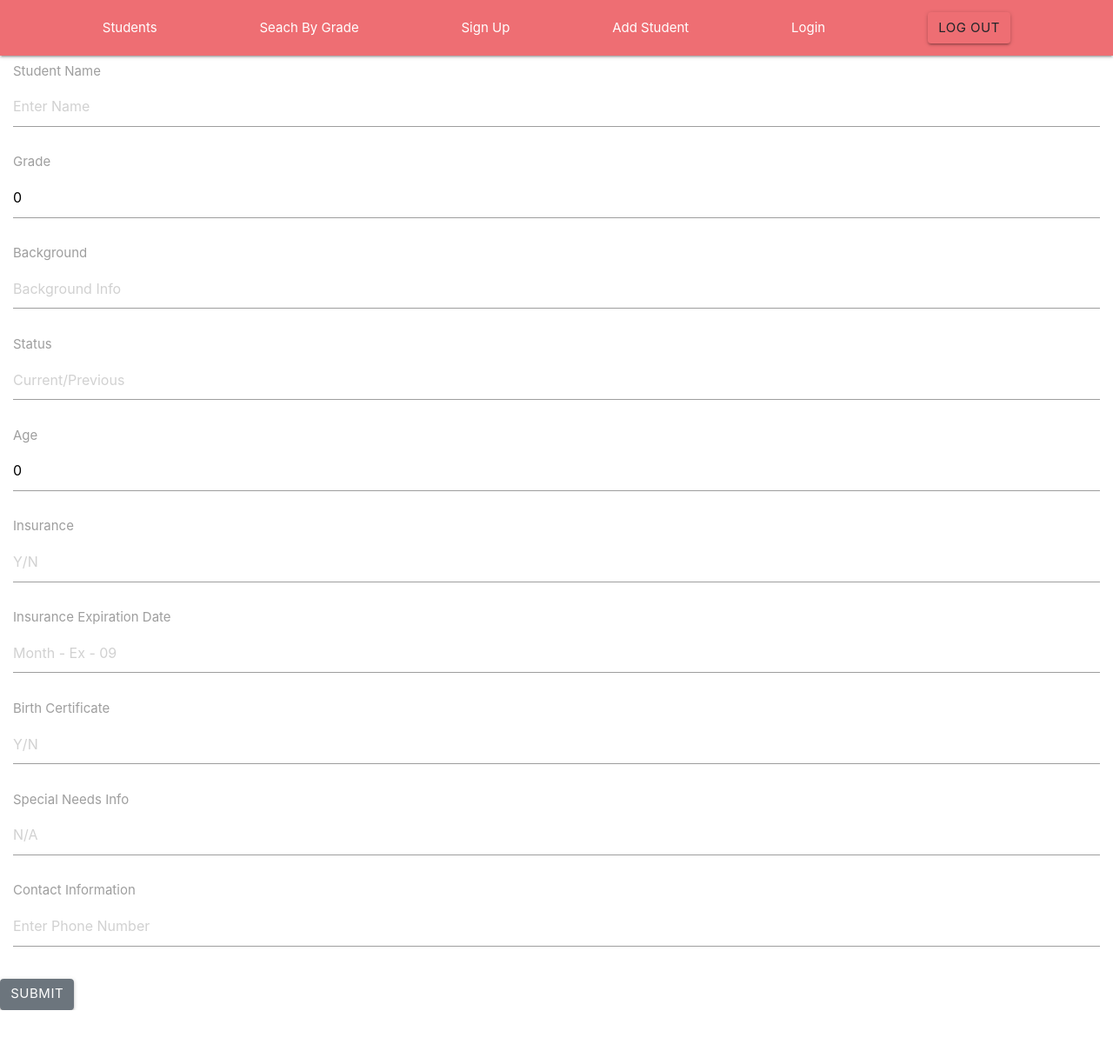
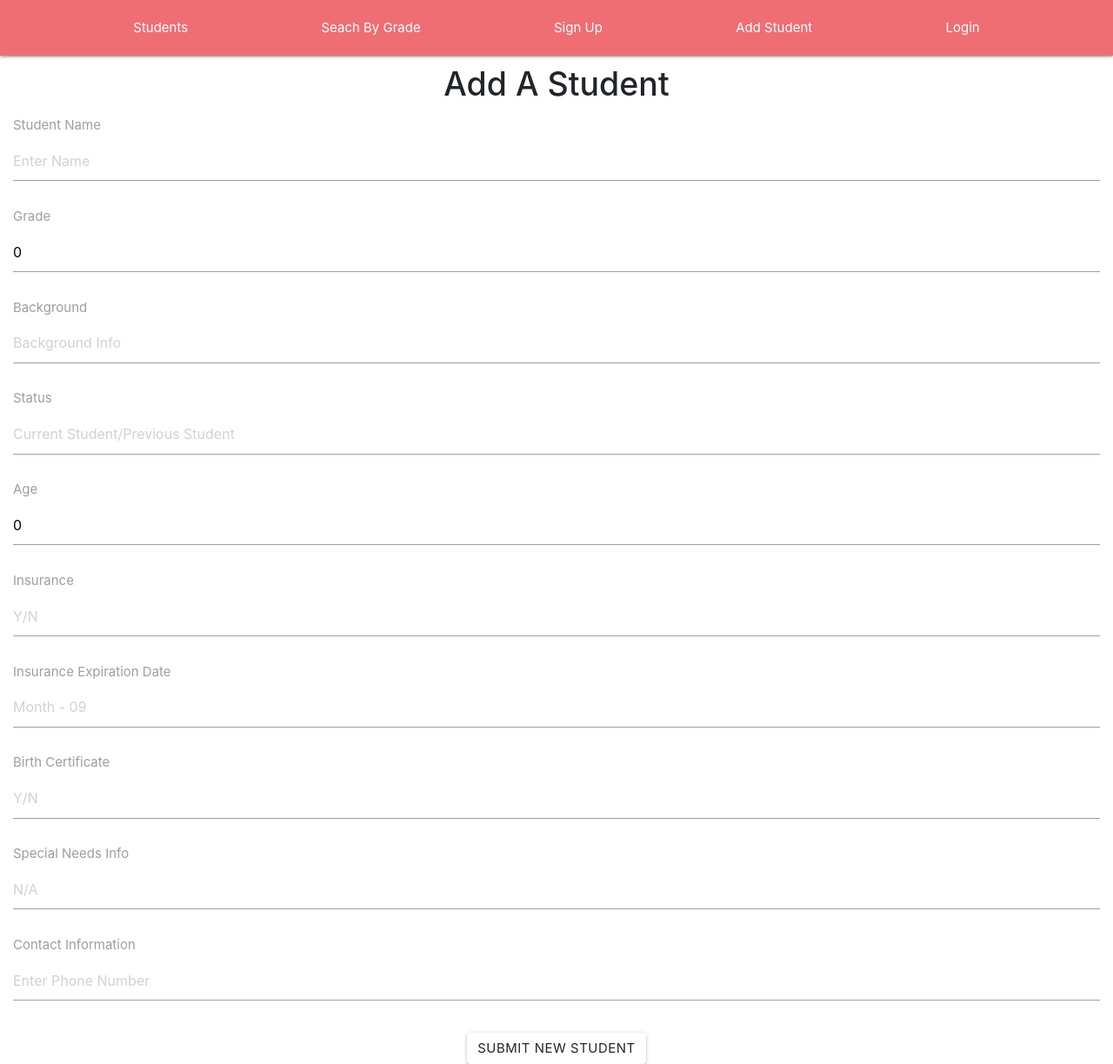
Before and after one commit to build-week-educell/frontend, a React (Create React App) app in the folder schoolsocial/: page /add in a window 1280 px wide. Shown: the whole page at 87% size. Before the commit the page ends 1162 px from the top, so only its background shows below. Built offline with nearby package versions, Linux system fonts and the light colour scheme.

Commit message:
several styling changes made to buttons

```diff
--- a/schoolsocial/src/components/AddStudent.js
+++ b/schoolsocial/src/components/AddStudent.js
@@ -117,6 +117,7 @@ class AddStudent extends Component {
   render() {
     return (
       <div>
+        <h1 className="addStudentHead">Add A Student</h1>
         <form onSubmit={this.addStudent}>
           <FormGroup>
             <Label for="studentName" sm={2}>
@@ -173,7 +174,7 @@ class AddStudent extends Component {
             <Col>
               <input
                 type="text"
-                placeholder="Current/Previous"
+                placeholder="Current Student/Previous Student"
                 value={this.state.status}
                 onChange={this.handleInputChange}
                 name="status"
@@ -218,39 +219,41 @@ class AddStudent extends Component {
           </FormGroup>
 
           <FormGroup>
-            <Label for="insuranceExp" sm={3}>Insurance Expiration Date</Label>
+            <Label for="insuranceExp" sm={3}>
+              Insurance Expiration Date
+            </Label>
             <Col>
               <input
                 type="number"
-                  placeholder="Month - Ex - 09"
+                placeholder="Month - 09"
                 value={this.state.insuranceExp}
                 onChange={this.handleInputChange}
                 name="insuranceExp"
-                  id='insuranceExp'
+                id="insuranceExp"
               />
             </Col>
           </FormGroup>
 
           <FormGroup>
-            <Label for="" sm={2}>Birth Certificate</Label>
+            <Label for="" sm={2}>
+              Birth Certificate
+            </Label>
             <Col>
-
-
               <input
                 type="text"
                 placeholder="Y/N"
                 value={this.state.birthCertificate}
                 onChange={this.handleInputChange}
                 name="birthCertificate"
-                id='birthCertificate'
+                id="birthCertificate"
               />
-
-
             </Col>
           </FormGroup>
 
           <FormGroup>
-            <Label for="" sm={3}>Special Needs Info</Label>
+            <Label for="" sm={3}>
+              Special Needs Info
+            </Label>
             <Col>
               <input
                 type="text"
@@ -264,9 +267,10 @@ class AddStudent extends Component {
           </FormGroup>
 
           <FormGroup>
-            <Label for="" sm={3}>Contact Information</Label>
+            <Label for="" sm={3}>
+              Contact Information
+            </Label>
             <Col>
-
               <input
                 type="text"
                 placeholder="Enter Phone Number"
@@ -275,14 +279,17 @@ class AddStudent extends Component {
                 name="contactInfo"
                 id="contactInfo"
               />
-
             </Col>
           </FormGroup>
 
-
-          <Button className='waves-effect waves-light btn' onClick={this.addStudent}>
-            Submit
-          </Button>
+          <div className="submitNewStudent">
+            <button
+              className="waves-effect waves-light btn"
+              onClick={this.addStudent}
+            >
+              Submit New Student
+            </button>
+          </div>
         </form>
       </div>
     );
--- a/schoolsocial/src/components/EditStudent.js
+++ b/schoolsocial/src/components/EditStudent.js
@@ -116,7 +116,7 @@ class EditStudent extends Component {
       });
       this.props.history.push('/students');
   };
- //CJ says this is good code learn this
+ //CJ says this is good code lol
   deleteStudent = e => {
     e.preventDefault();
     axios
@@ -308,7 +308,13 @@ class EditStudent extends Component {
 
 
           <button className='waves-effect waves-light btn edit' onClick={this.editStudent}>Submit</button>
-          <button className='waves-effect waves-light btn edit' onClick={this.deleteStudent}>Delete</button>
+          <button
+            className="waves-effect waves-light btn deleteButton"
+            onClick={this.deleteStudent}
+          >
+            Delete
+          </button>
+
         </form>
       </div>
     );
--- a/schoolsocial/src/components/Navigation.js
+++ b/schoolsocial/src/components/Navigation.js
@@ -16,21 +16,27 @@ class Navigation extends Component {
     }
     render() {
         return (
-        <nav >
-                <div className='nav-wrapper' >
-
-                    <NavLink to='/students'>Students</NavLink>
-                    <NavLink to='/grade'>Seach By Grade</NavLink>
-                    <NavLink to='/signup'>Sign Up</NavLink>
-                    <NavLink to='/add'>Add Student</NavLink>
-                    <NavLink className='decoration' to='/login'>Login</NavLink>
-                    <button className='waves-effect waves-light btn' onClick={this.logOut}>Log Out</button>
-                </div>
-        </nav>
-
-
-
-         );
+          <nav>
+            <div className="nav-wrapper">
+              <NavLink to="/students">Students</NavLink>
+              <NavLink to="/grade">Seach By Grade</NavLink>
+              <NavLink to="/signup">Sign Up</NavLink>
+              <NavLink to="/add">Add Student</NavLink>
+              {localStorage.token ? (
+                <button
+                  className="waves-effect waves-light btn"
+                  onClick={this.logOut}
+                >
+                  Log Out
+                </button>
+              ) : (
+                <NavLink className="decoration" to="/login">
+                  Login
+                </NavLink>
+              )}
+            </div>
+          </nav>
+        );
     }
 }
 
--- a/schoolsocial/src/components/Signup.js
+++ b/schoolsocial/src/components/Signup.js
@@ -46,55 +46,55 @@ class Signup extends Component {
     render() {
         return (
           <div>
-                <h1 className='signUp'>Sign Up</h1>
-                <form
-                    onSubmit={this.signUp}
-                >
+            <h1 className="signUp">Sign Up</h1>
+            <form onSubmit={this.signUp} className="signUpForm">
               <input
-                        type='text'
-                        placeholder='name'
-                        name='name'
+                type="text"
+                placeholder="name"
+                name="name"
                 value={this.state.name}
                 onChange={this.handleInputChange}
               />
 
               <input
-                        type='text'
-                        placeholder='username'
-                        name='username'
+                type="text"
+                placeholder="username"
+                name="username"
                 value={this.state.username}
                 onChange={this.handleInputChange}
               />
 
               <input
-                        type='text'
-                        placeholder='contact info'
-                        name='contactInfo'
+                type="text"
+                placeholder="contact info"
+                name="contactInfo"
                 value={this.state.contactInfo}
                 onChange={this.handleInputChange}
               />
 
               <input
-                        type='text'
-                        placeholder='organization'
-                        name='organization'
+                type="text"
+                placeholder="organization"
+                name="organization"
                 value={this.state.organization}
                 onChange={this.handleInputChange}
               />
 
               <input
-                        type='password'
-                        placeholder='Create Password'
-                        name='password'
+                type="password"
+                placeholder="Create Password"
+                name="password"
                 value={this.state.password}
                 onChange={this.handleInputChange}
               />
-
+              <div className='signUpButton'>
                 <button
                   onClick={this.signUp}
-                        className='waves-effect waves-light btn edit'
-                    >Complete Sign Up</button>
-
+                  className="waves-effect waves-light btn edit signUpButton"
+                >
+                  Complete Sign Up
+                </button>
+              </div>
             </form>
           </div>
         );
--- a/schoolsocial/src/components/Student.js
+++ b/schoolsocial/src/components/Student.js
@@ -27,10 +27,15 @@ class Students extends Component {
             .catch(error => console.log(error))
     }
 
+
+
     render() {
-        console.log(this.state.student)
+        //console.log(this.state.student)
         return (
-            <div className='card-panel blue-grey'>
+          <div className="card-panel blue-grey">
+            <div>
+              <h1>Student Information</h1>
+            </div>
             <div>Name: {this.state.student.name}</div>
             <div>Status: {this.state.student.status}</div>
             <div>Grade: {this.state.student.grade}</div>
@@ -39,10 +44,22 @@ class Students extends Component {
             <div>Age: {this.state.student.age}</div>
             <div>Insurance: {this.state.student.insurance}</div>
             <div>Insurance Exp: {this.state.student.insuranceExp}</div>
-                <div>Birth Certificate: {this.state.student.birthCertificate}</div>
-                <div>Representative: {this.state.student.representative}</div>
+            <div>
+              Birth Certificate: {this.state.student.birthCertificate}
+            </div>
+            <div>
+              Representative: {this.state.student.representative}
+            </div>
             <div>Phone Number: {this.state.student.contactInfo}</div>
-                <Link className='waves-effect waves-light btn edit' to={`/student/${this.state.student.id}/edit`}>Edit</Link>
+            <div>
+              <Link
+                className="waves-effect waves-light btn edit"
+                to={`/student/${this.state.student.id}/edit`}
+              >
+                Edit
+              </Link>
+
+            </div>
           </div>
         );
     }
--- a/schoolsocial/src/components/Students.js
+++ b/schoolsocial/src/components/Students.js
@@ -27,11 +27,11 @@ class Students extends Component {
     return (
       <div className="StudentList row materialboxed">
       <div className='studentHead'>
-        <h3 className='col s2'>name</h3>
-        <h3 className='col s2'>status</h3>
-        <h3 className='col s2'>age</h3>
-        <h3 className='col s2'>insurance</h3>
-        <h3 className='col s2'>birth cert</h3>
+        <h3 className='col s2'>Name</h3>
+        <h3 className='col s2'>Status</h3>
+        <h3 className='col s2'>Age</h3>
+        <h3 className='col s2'>Insurance</h3>
+        <h3 className='col s2'>Birth Cert</h3>
         <h3 className='col s2'>Contact Info.</h3>
         </div>
         {this.state.students.map(student => {
--- a/schoolsocial/src/styles/studentList.css
+++ b/schoolsocial/src/styles/studentList.css
@@ -9,6 +9,7 @@
     text-align: center;
     color: black;
     text-decoration: none;
+
 }
 
 .studentCard {
@@ -39,3 +40,39 @@
     display: flex;
     justify-content: center;
 }
+
+.signUpForm {
+    margin-top: 20px;
+    margin-bottom: 20px;
+
+
+
+}
+.signUpButton {
+  display: flex;
+  justify-content: center;
+}
+
+.addStudentHead {
+    margin-top: 10px;
+    display: flex;
+    justify-content: center;
+
+}
+
+.submitNewStudent {
+    display: flex;
+    justify-content: center;
+
+}
+
+.card-panel {
+    margin-top: 15px;
+    margin-bottom: 15px;
+    width: 50%;
+
+}
+
+.deleteButton {
+    margin-left: 15px;
+}
```
Lines whose indentation alone changed are shown as unchanged.
